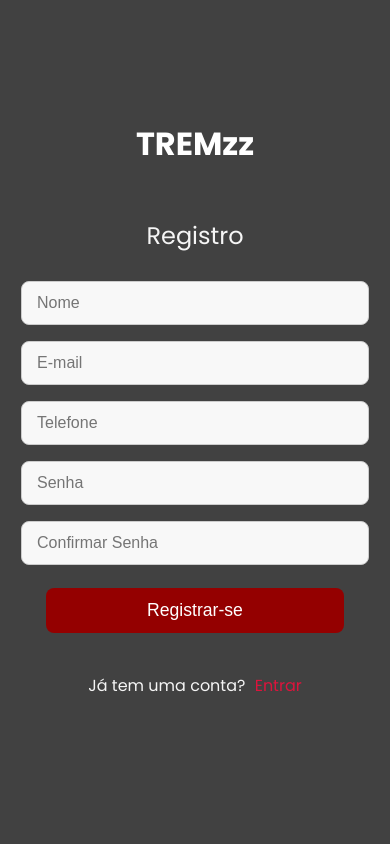
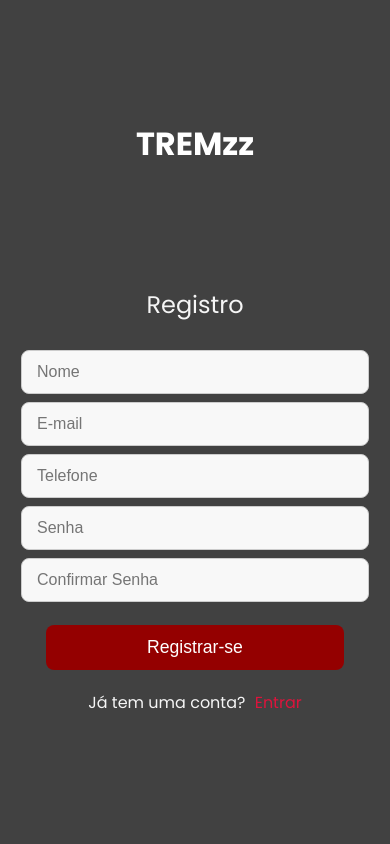
Before and after one commit to hemkdev/SA-Tremzz, a PHP site: page /view/tela_registro.php in a window 390 px wide. Run offline with PHP 8.4, Linux system fonts and the light colour scheme.

Commit message:
tela registro funcional com rash, falta implementar no login

```diff
--- a/css/tela_registro.css
+++ b/css/tela_registro.css
@@ -6,9 +6,8 @@ body {
     color: whitesmoke;
     display: flex;
     flex-direction: column;
-    min-height: 100px;
+    min-height: 100vh;
 }
-
 
 header h1 {
     text-align: center;
@@ -18,7 +17,6 @@ header h1 {
     color: #fff;
     margin-top: 90px;
 }
-
 
 main {
     flex: 1;
@@ -30,16 +28,11 @@ main {
     width: 90%;
 }
 
-
-.registro {
-    text-align: center;
-    padding: 20px 0;
-}
-
 fieldset {
     border: none;
     padding: 0;
     margin: 0;
+    text-align: center;
 }
 
 legend {
@@ -55,14 +48,15 @@ input[type="password"] {
     width: 80%;
     max-width: 350px;
     padding: 12px 15px;
-    margin: 8px 0;
+    margin: 8px auto;
     border: 1px solid #ccc;
     border-radius: 8px;
     background-color: #f8f8f8;
     font-size: 1rem;
+    display: block;
 }
 
-input[type="submit"] {
+input[type="submit"], button {
     width: 85%;
     max-width: 380px;
     padding: 12px;
@@ -76,8 +70,11 @@ input[type="submit"] {
     transition: background-color 0.3s;
 }
 
-input[type="submit"]:hover {
-    background-color: crimson;
+.erro {
+    color: crimson;
+    margin-bottom: 15px;
+    font-weight: 500;
+    text-align: center;
 }
 
 .texto-login {
@@ -91,7 +88,6 @@ input[type="submit"]:hover {
     margin-left: 5px;
 }
 
-
 @media (max-width: 600px) {
     header h1 {
         padding-top: 30px;
@@ -102,24 +98,10 @@ input[type="submit"]:hover {
     input[type="email"],
     input[type="tel"],
     input[type="password"],
-    input[type="submit"] {
+    input[type="submit"],
+    .registrar-se button {
         width: 90%;
     }
-}
-
-.registrar-se button {
-    width: 85%;
-    max-width: 380px;
-    padding: 12px;
-    margin-top: 15px;
-    background-color: #940000;
-    color: white;
-    border: none;
-    border-radius: 8px;
-    font-size: 1.1rem;
-    cursor: pointer;
-    transition: background-color 0.3s;
-
 }
 
 .registrar-se a{
--- a/view/tela_registro.php
+++ b/view/tela_registro.php
@@ -10,22 +10,28 @@
         $email = trim($_POST["email"] ?? "");
         $telefone = trim($_POST["telefone"] ?? "");
         $senha = trim($_POST["senha"] ?? "");
+        $confirmar_senha = trim($_POST["confirmar_senha"] ?? "");
 
         // Verifica se o nome de usuário já existe
-            $stmt = $conn->prepare("SELECT * FROM usuario WHERE email = ?");
+        $stmt = $conn->prepare("SELECT * FROM usuarios WHERE email = ?");
         $stmt->bind_param("s", $email);
         $stmt->execute();
         $resultado = $stmt->get_result();
 
-            if ($resultado->num_rows > 0) {
+        if ($senha !== $confirmar_senha) {
+            $erro = "As senhas não coincidem.";
+        } else if ($resultado->num_rows > 0) {
             $erro = "O email já esta registrado. Tente outro.";
         } else {
+
+            $senha_rash = password_hash($senha, PASSWORD_DEFAULT);
             // Insere o novo usuário no banco de dados
-                $stmt = $conn->prepare("INSERT INTO usuarios (nome, email, telefone, senha) VALUES (?, ?)");
-                $stmt->bind_param("ss", $nome, $email, $telefone, $senha);
+            $stmt = $conn->prepare("INSERT INTO usuarios (nome, email, telefone, senha) VALUES (?, ?, ?, ?)");
+            $stmt->bind_param("ssss", $nome, $email, $telefone, $senha_rash);
 
             if ($stmt->execute()) {
-                    $mensagem = "Registro bem-sucedido! Você pode voltar para a página inicial e fazer login agora.";
+                header("location: tela_login.php");
+                exit;
             } else {
                 $erro = "Erro ao registrar. Tente novamente.";
             }
@@ -35,6 +41,7 @@
 ?>
 <!DOCTYPE html>
 <html lang="pt-BR">
+
 <head>
     <meta charset="UTF-8">
     <meta name="viewport" content="width=device-width, initial-scale=1.0">
@@ -49,6 +56,7 @@
     <!-- Ícones -->
     <link rel="stylesheet" href="https://cdnjs.cloudflare.com/ajax/libs/font-awesome/6.4.0/css/all.min.css">
 </head>
+
 <body>
     <header>
         <h1>TREMzz</h1>
@@ -56,28 +64,26 @@
 
     <main>
         <form method="POST" action="">
-            <div class="registro">
             <fieldset>
                 <legend>Registro</legend>
                 <input type="text" id="nome" name="nome" placeholder="Nome">
-                    <br>
                 <input type="email" id="email" name="email" placeholder="E-mail">
-                    <br>
                 <input type="tel" id="telefone" name="telefone" placeholder="Telefone">
-                    <br>
                 <input type="password" id="senha" name="senha" placeholder="Senha">
-                    <br>
                 <input type="password" id="senha" name="confirmar_senha" placeholder="Confirmar Senha">
-                    <br>
 
-                    <div class="registrar-se">
-                        <button >
-                        <a>Registrar-se</a>
+                <button type="submit" name="registrar-se">
+                    Registrar-se
                 </button>
-                    </div>
+
             </fieldset>
-            </div>
         </form>
+
+        <?php
+        if ($erro) {
+            echo "<div class='erro'> $erro </div>";
+        }
+        ?>
 
         <div class="texto-login">
             <span>Já tem uma conta?</span>
@@ -85,4 +91,5 @@
         </div>
     </main>
 </body>
+
 </html>
```
Lines whose indentation alone changed are shown as unchanged.
